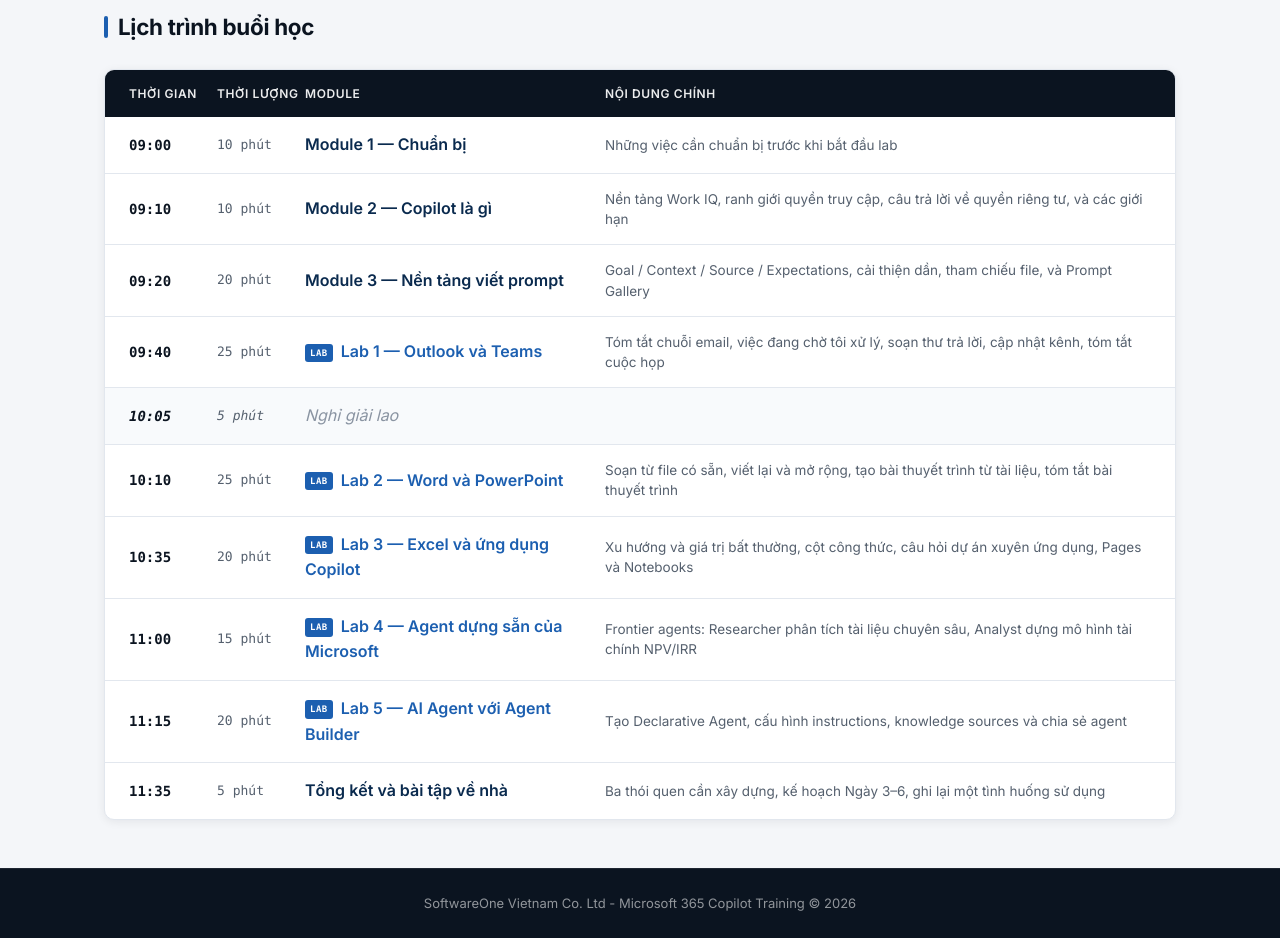
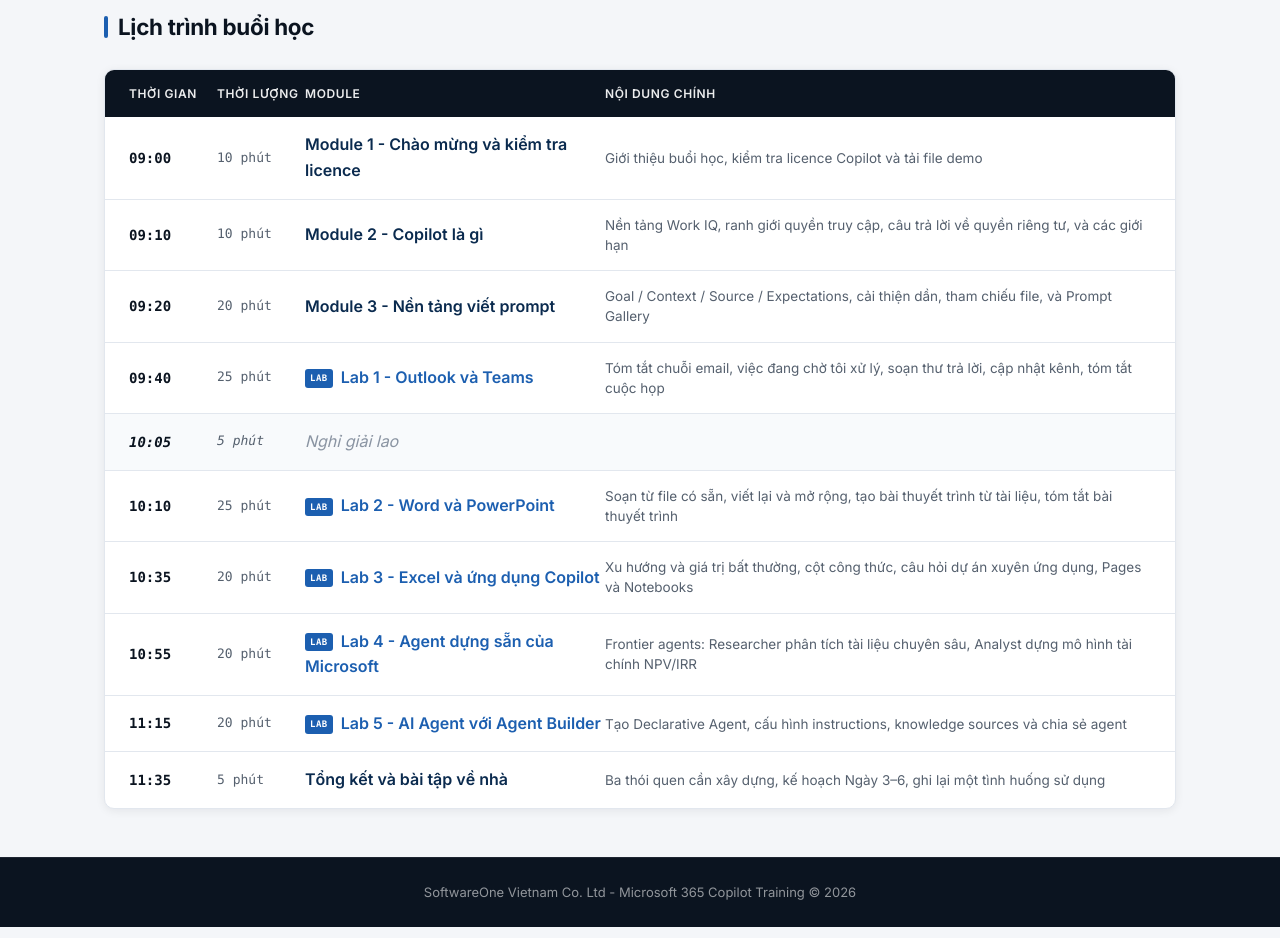
Before and after one commit to tanMinhTr782/copilot-lab, a plain HTML site: page index.html in a window 1280 px wide. Shown: the part 380-1318 px from the top of the page. Drawn offline with nearby package versions, Linux system fonts and the light colour scheme; a web font is replaced by a local one.

Commit message:
fix: address Lab 4 review findings and replace em dashes
- Align Module 1 agenda title with sidebar and page heading
- Copy button now keeps line breaks and <ol> numbering in copied prompts
- Move Lab 4 to 10:55 and extend to 20 min (uses the gap after Lab 3);
  tell attendees to move on to Lab 5 if Researcher is still running
- Link the Contoso report PDF directly instead of the upstream lab page
- Renumber Lab 4 scenarios to Tình huống 1/2
- Replace all em dashes (— and &mdash;) with "-"

```diff
--- a/css/style.css
+++ b/css/style.css
@@ -7,12 +7,12 @@
 
 :root {
     /* ---- Core palette: black / white / deep navy ---- */
-    --ink: #0b1420;          /* near-black — header, footer, headings */
+    --ink: #0b1420;          /* near-black - header, footer, headings */
     --ink-soft: #16202c;     /* primary body text */
     --navy: #0a2a4e;         /* primary brand (deep blue) */
     --navy-700: #0e3a6b;     /* gradient / hover */
     --navy-900: #061b33;     /* darkest */
-    --blue: #1c5fb0;         /* interactive accent — links, focus */
+    --blue: #1c5fb0;         /* interactive accent - links, focus */
     --blue-strong: #17509a;
     --blue-tint: #eef4fb;    /* light surface tint */
     --blue-tint-2: #e0ebf8;
--- a/index.html
+++ b/index.html
@@ -48,25 +48,25 @@
                     <div class="agenda-row" data-module="module-0">
                         <span class="time">09:00</span>
                         <span class="duration">10 phút</span>
-                        <span class="module-name"><a href="#" onclick="loadModule('module-0')">Module 1 &mdash; Chuẩn bị</a></span>
-                        <span class="content-desc">Những việc cần chuẩn bị trước khi bắt đầu lab</span>
+                        <span class="module-name"><a href="#" onclick="loadModule('module-0')">Module 1 - Chào mừng và kiểm tra licence</a></span>
+                        <span class="content-desc">Giới thiệu buổi học, kiểm tra licence Copilot và tải file demo</span>
                     </div>
                     <div class="agenda-row" data-module="module-1">
                         <span class="time">09:10</span>
                         <span class="duration">10 phút</span>
-                        <span class="module-name"><a href="#" onclick="loadModule('module-1')">Module 2 &mdash; Copilot là gì</a></span>
+                        <span class="module-name"><a href="#" onclick="loadModule('module-1')">Module 2 - Copilot là gì</a></span>
                         <span class="content-desc">Nền tảng Work IQ, ranh giới quyền truy cập, câu trả lời về quyền riêng tư, và các giới hạn</span>
                     </div>
                     <div class="agenda-row" data-module="module-2">
                         <span class="time">09:20</span>
                         <span class="duration">20 phút</span>
-                        <span class="module-name"><a href="#" onclick="loadModule('module-2')">Module 3 &mdash; Nền tảng viết prompt</a></span>
+                        <span class="module-name"><a href="#" onclick="loadModule('module-2')">Module 3 - Nền tảng viết prompt</a></span>
                         <span class="content-desc">Goal / Context / Source / Expectations, cải thiện dần, tham chiếu file, và Prompt Gallery</span>
                     </div>
                     <div class="agenda-row lab" data-module="lab-1">
                         <span class="time">09:40</span>
                         <span class="duration">25 phút</span>
-                        <span class="module-name"><a href="#" onclick="loadModule('lab-1')">Lab 1 &mdash; Outlook và Teams</a></span>
+                        <span class="module-name"><a href="#" onclick="loadModule('lab-1')">Lab 1 - Outlook và Teams</a></span>
                         <span class="content-desc">Tóm tắt chuỗi email, việc đang chờ tôi xử lý, soạn thư trả lời, cập nhật kênh, tóm tắt cuộc họp</span>
                     </div>
                     <div class="agenda-row break">
@@ -78,25 +78,25 @@
                     <div class="agenda-row lab" data-module="lab-2">
                         <span class="time">10:10</span>
                         <span class="duration">25 phút</span>
-                        <span class="module-name"><a href="#" onclick="loadModule('lab-2')">Lab 2 &mdash; Word và PowerPoint</a></span>
+                        <span class="module-name"><a href="#" onclick="loadModule('lab-2')">Lab 2 - Word và PowerPoint</a></span>
                         <span class="content-desc">Soạn từ file có sẵn, viết lại và mở rộng, tạo bài thuyết trình từ tài liệu, tóm tắt bài thuyết trình</span>
                     </div>
                     <div class="agenda-row lab" data-module="lab-3">
                         <span class="time">10:35</span>
                         <span class="duration">20 phút</span>
-                        <span class="module-name"><a href="#" onclick="loadModule('lab-3')">Lab 3 &mdash; Excel và ứng dụng Copilot</a></span>
+                        <span class="module-name"><a href="#" onclick="loadModule('lab-3')">Lab 3 - Excel và ứng dụng Copilot</a></span>
                         <span class="content-desc">Xu hướng và giá trị bất thường, cột công thức, câu hỏi dự án xuyên ứng dụng, Pages và Notebooks</span>
                     </div>
                     <div class="agenda-row lab" data-module="lab-4">
-                        <span class="time">11:00</span>
-                        <span class="duration">15 phút</span>
-                        <span class="module-name"><a href="#" onclick="loadModule('lab-4')">Lab 4 &mdash; Agent dựng sẵn của Microsoft</a></span>
+                        <span class="time">10:55</span>
+                        <span class="duration">20 phút</span>
+                        <span class="module-name"><a href="#" onclick="loadModule('lab-4')">Lab 4 - Agent dựng sẵn của Microsoft</a></span>
                         <span class="content-desc">Frontier agents: Researcher phân tích tài liệu chuyên sâu, Analyst dựng mô hình tài chính NPV/IRR</span>
                     </div>
                     <div class="agenda-row lab" data-module="lab-5">
                         <span class="time">11:15</span>
                         <span class="duration">20 phút</span>
-                        <span class="module-name"><a href="#" onclick="loadModule('lab-5')">Lab 5 &mdash; AI Agent với Agent Builder</a></span>
+                        <span class="module-name"><a href="#" onclick="loadModule('lab-5')">Lab 5 - AI Agent với Agent Builder</a></span>
                         <span class="content-desc">Tạo Declarative Agent, cấu hình instructions, knowledge sources và chia sẻ agent</span>
                     </div>
                     <div class="agenda-row" data-module="wrap">
--- a/js/app.js
+++ b/js/app.js
@@ -1,20 +1,20 @@
-// Demo file download links — update SharePoint URLs here when ready
+// Demo file download links - update SharePoint URLs here when ready
 const demoFiles = [
-    { name: 'Southern Star Seafood — Sales Data (Excel)', desc: 'Dữ liệu bán hàng dùng cho Lab 3', icon: 'excel', url: '#' },
+    { name: 'Southern Star Seafood - Sales Data (Excel)', desc: 'Dữ liệu bán hàng dùng cho Lab 3', icon: 'excel', url: '#' },
     { name: 'Đề xuất hợp tác xuất khẩu Nhật Bản (Word)', desc: 'Tài liệu xuất khẩu dùng cho Lab 2', icon: 'word', url: '#' },
     { name: 'Thị trường ngành thủy sản (PowerPoint)', desc: 'Bài thuyết trình dùng cho Lab 2', icon: 'powerpoint', url: '#' },
 ];
 
 // Module definitions with their markdown file paths
 const modules = {
-    'module-0': { title: 'Module 1 — Chào mừng và kiểm tra licence', file: 'labs/module-1/index.md' },
-    'module-1': { title: 'Module 2 — Copilot là gì', file: 'labs/module-2/index.md' },
-    'module-2': { title: 'Module 3 — Nền tảng viết prompt', file: 'labs/module-3/index.md' },
-    'lab-1':    { title: 'Lab 1 — Outlook và Teams', file: 'labs/lab-1/index.md' },
-    'lab-2':    { title: 'Lab 2 — Word và PowerPoint', file: 'labs/lab-2/index.md' },
-    'lab-3':    { title: 'Lab 3 — Excel và ứng dụng Copilot', file: 'labs/lab-3/index.md' },
-    'lab-4':    { title: 'Lab 4 — Agent dựng sẵn của Microsoft', file: 'labs/lab-4/index.md' },
-    'lab-5':    { title: 'Lab 5 — AI Agent với Agent Builder', file: 'labs/lab-5/index.md' },
+    'module-0': { title: 'Module 1 - Chào mừng và kiểm tra licence', file: 'labs/module-1/index.md' },
+    'module-1': { title: 'Module 2 - Copilot là gì', file: 'labs/module-2/index.md' },
+    'module-2': { title: 'Module 3 - Nền tảng viết prompt', file: 'labs/module-3/index.md' },
+    'lab-1':    { title: 'Lab 1 - Outlook và Teams', file: 'labs/lab-1/index.md' },
+    'lab-2':    { title: 'Lab 2 - Word và PowerPoint', file: 'labs/lab-2/index.md' },
+    'lab-3':    { title: 'Lab 3 - Excel và ứng dụng Copilot', file: 'labs/lab-3/index.md' },
+    'lab-4':    { title: 'Lab 4 - Agent dựng sẵn của Microsoft', file: 'labs/lab-4/index.md' },
+    'lab-5':    { title: 'Lab 5 - AI Agent với Agent Builder', file: 'labs/lab-5/index.md' },
     'wrap':     { title: 'Tổng kết và bài tập về nhà', file: 'labs/wrap/index.md' }
 };
 
@@ -147,6 +147,10 @@ function buildPromptCard(innerHtml) {
     // Extract plain text for clipboard (strip tags)
     const tmp = document.createElement('div');
     tmp.innerHTML = innerHtml;
+    // textContent drops <ol> numbering, so write the numbers back in
+    tmp.querySelectorAll('ol').forEach(ol => {
+        Array.from(ol.children).forEach((li, i) => li.prepend(`${ol.start + i}. `));
+    });
     const plainText = (tmp.textContent || tmp.innerText || '').trim();
 
     return `<div class="prompt-card">
@@ -310,7 +314,7 @@ function escapeHtml(str) {
 
 // Utility: escape for HTML attribute values
 function escapeAttr(str) {
-    return str.replace(/"/g, '&quot;').replace(/\n/g, ' ');
+    return str.replace(/"/g, '&quot;').replace(/\n/g, '&#10;');
 }
 
 // Update the sidebar navigation
```
Also changed, not shown: 9 other files.
